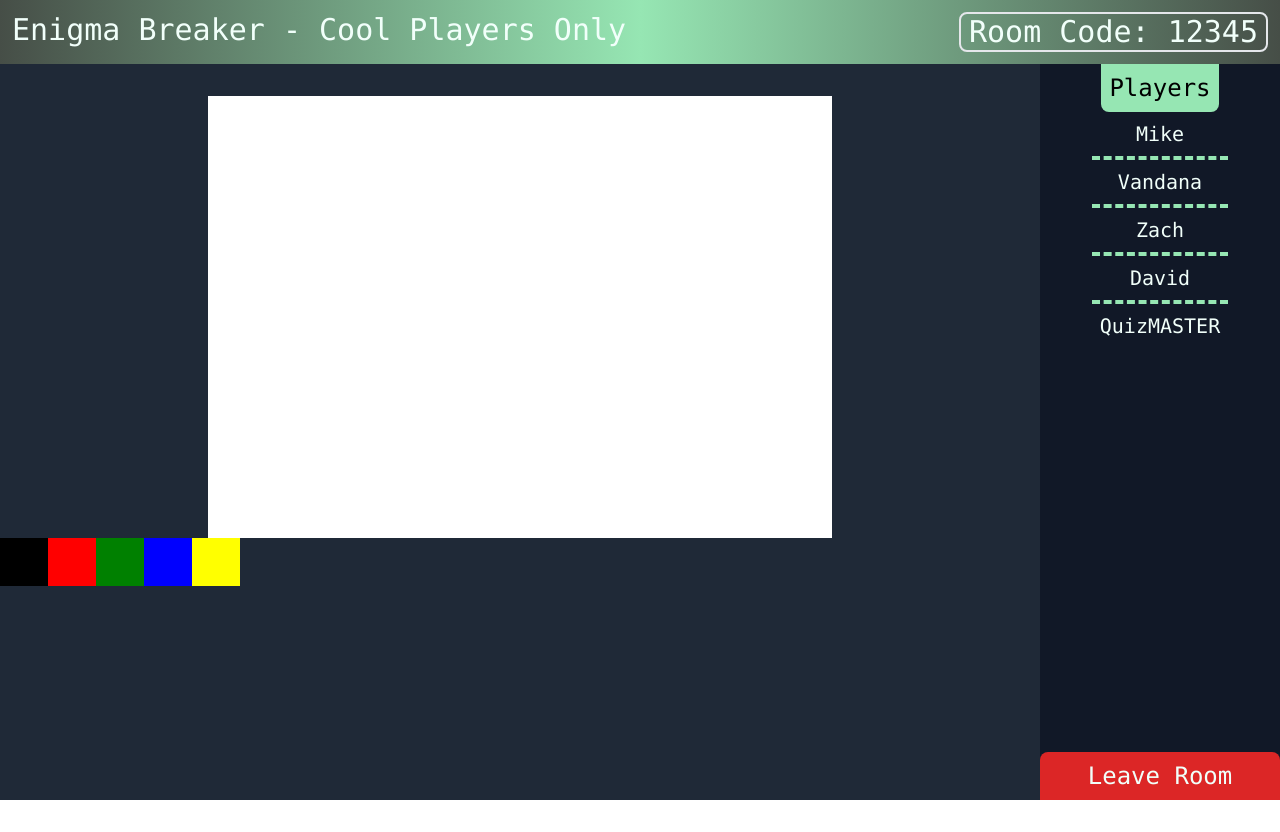
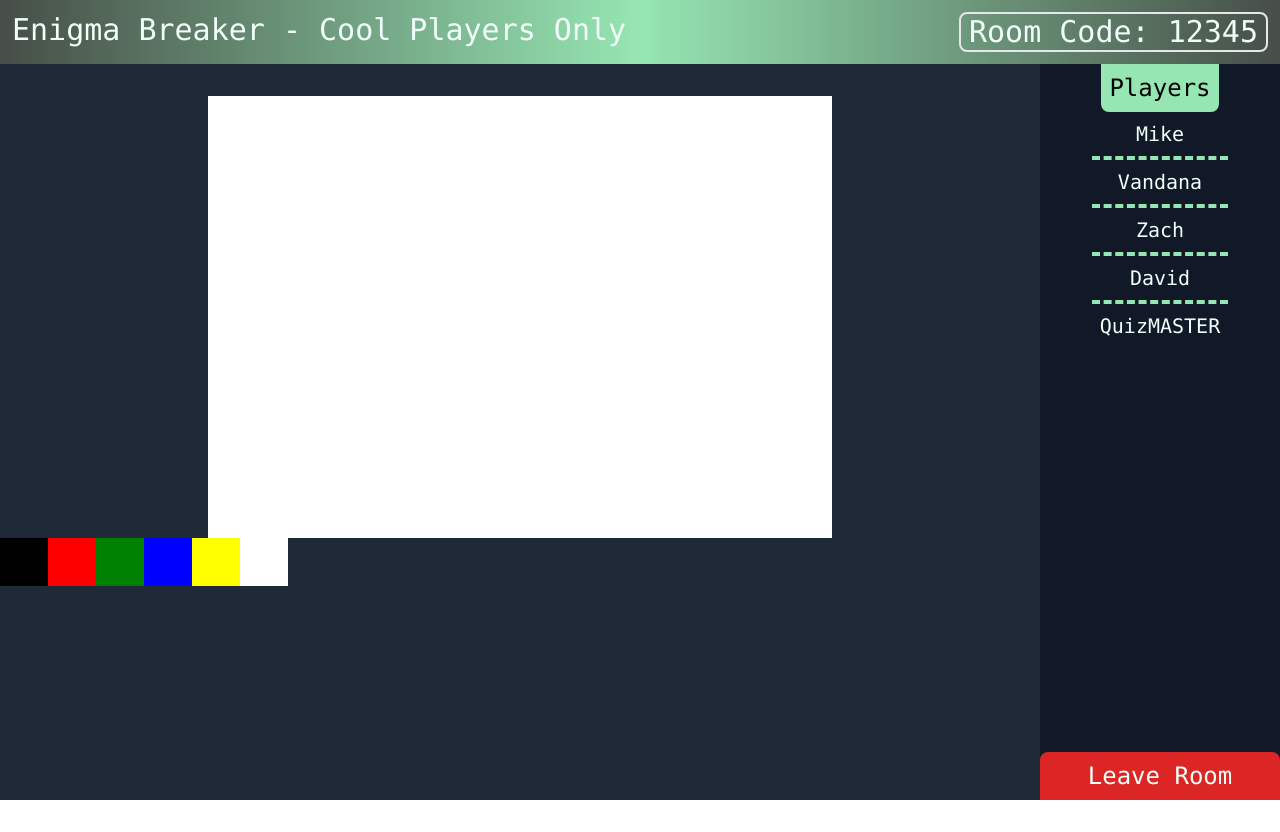
Before and after one commit to PlaThyme/PlaThyme, a React (Create React App) app in the folder client/: page / in a window 1280 px wide. Built offline with nearby package versions, Linux system fonts and the light colour scheme; no server answers.

Commit message:
adding eraiser to canvas drawing board

```diff
--- a/client/src/Games/DrawTheWord/DrawingBoard.jsx
+++ b/client/src/Games/DrawTheWord/DrawingBoard.jsx
@@ -46,8 +46,8 @@ export default function DrawingBoard() {
       ctx.lineTo(mouse.x, mouse.y);
       ctx.lineWidth = lineWidthValue;
       ctx.strokeStyle = strokeColor;
-      ctx.lineJoin = "round";
-      ctx.lineCap = "round";
+      // ctx.lineJoin = "round";
+      // ctx.lineCap = "round";
       ctx.closePath();
       ctx.stroke();
 
@@ -102,6 +102,7 @@ export default function DrawingBoard() {
         <div className="color green" />
         <div className="color blue" />
         <div className="color yellow" />
+        <div className="color white" />
       </div>
     </div>
   );
--- a/client/src/Games/DrawTheWord/DrawingBoardStyles.css
+++ b/client/src/Games/DrawTheWord/DrawingBoardStyles.css
@@ -36,3 +36,4 @@
 .color.green { background-color: green; }
 .color.blue { background-color: blue; }
 .color.yellow { background-color: yellow; }
+.color.white { background-color: white; }
```
